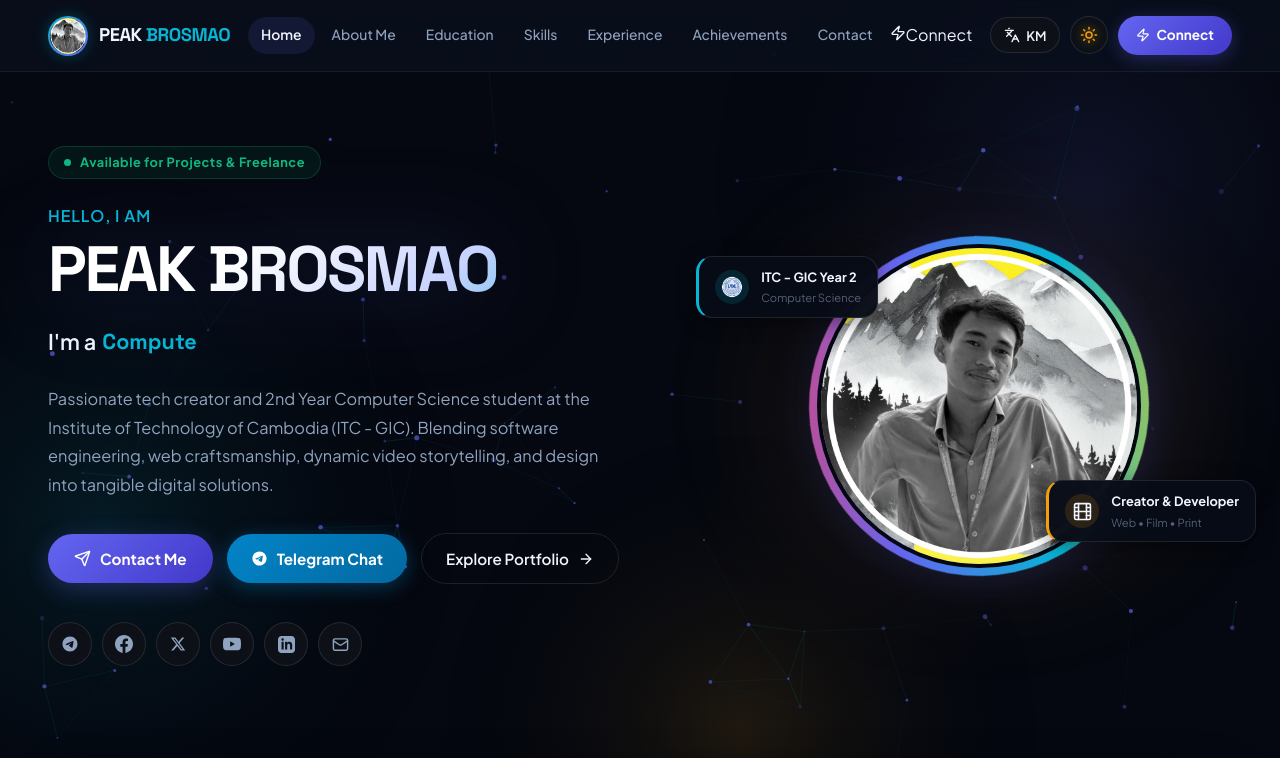
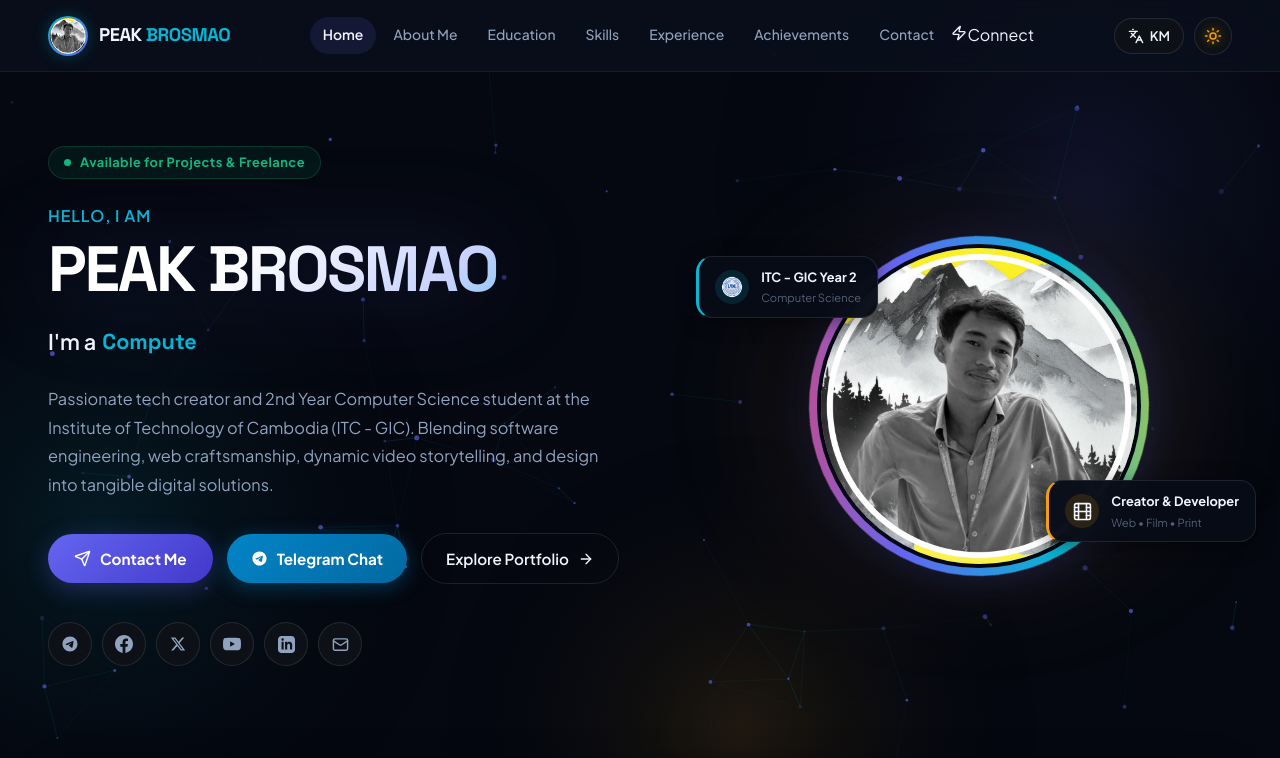
Before and after one commit to peak-brosmao/portfolio, a React (Vite) app: page / in a window 1280 px wide. Shown: the top 758 px of the page. Built offline with nearby package versions, Linux system fonts and the light colour scheme; a web font is replaced by a local one.

Commit message:
fix: remove Connect CTA button from navbar

```diff
--- a/src/components/Navbar.jsx
+++ b/src/components/Navbar.jsx
@@ -115,12 +115,6 @@ export const Navbar = () => {
               </span>
             </button>
 
-            {/* Desktop CTA */}
-            <Link to="/contact" className="cta-hire-btn" onClick={closeMobile}>
-              <Zap size={14} />
-              <span>{t.hireMeBtn}</span>
-            </Link>
-
             {/* Hamburger */}
             <button
               className="mobile-nav-toggle"
```
